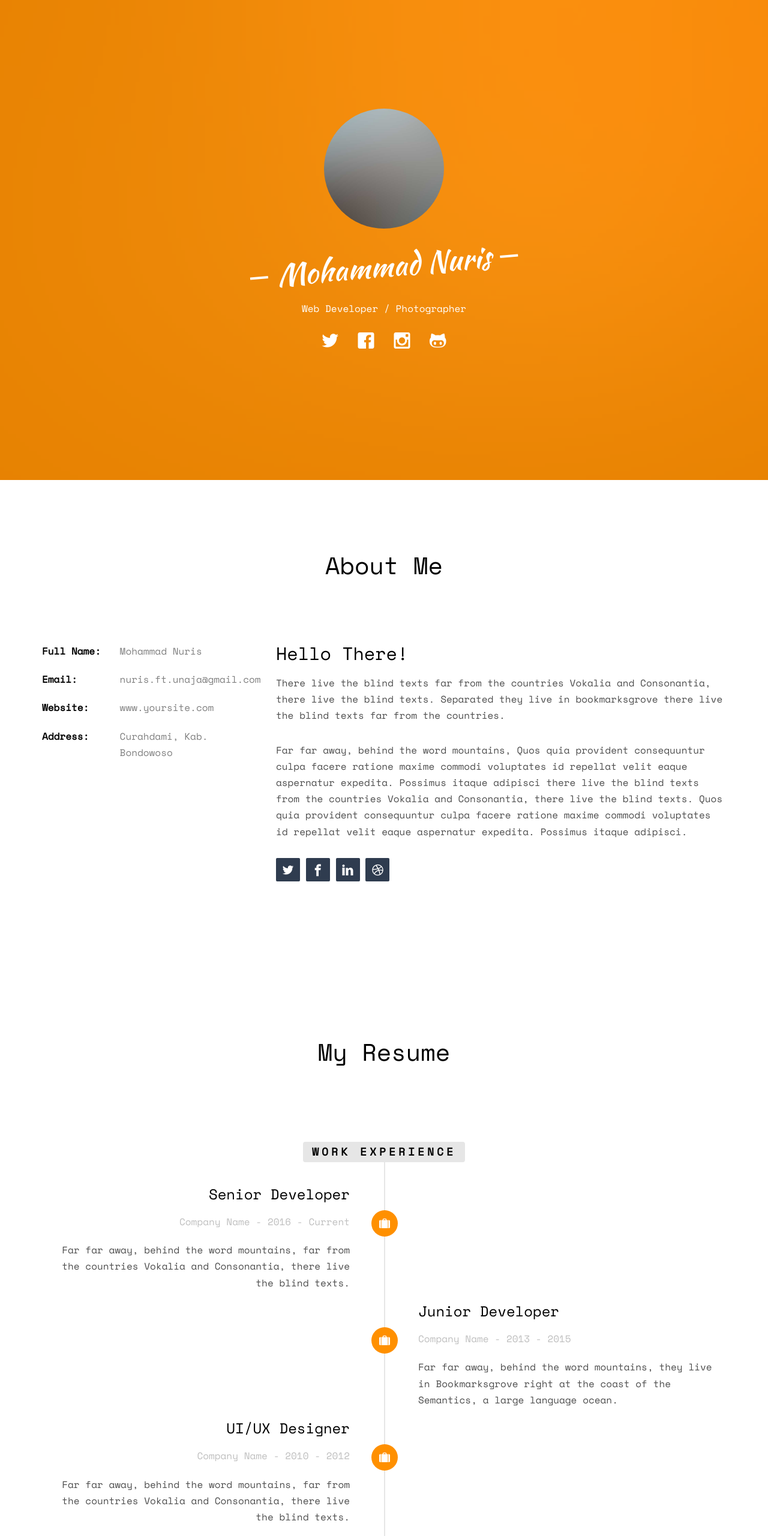
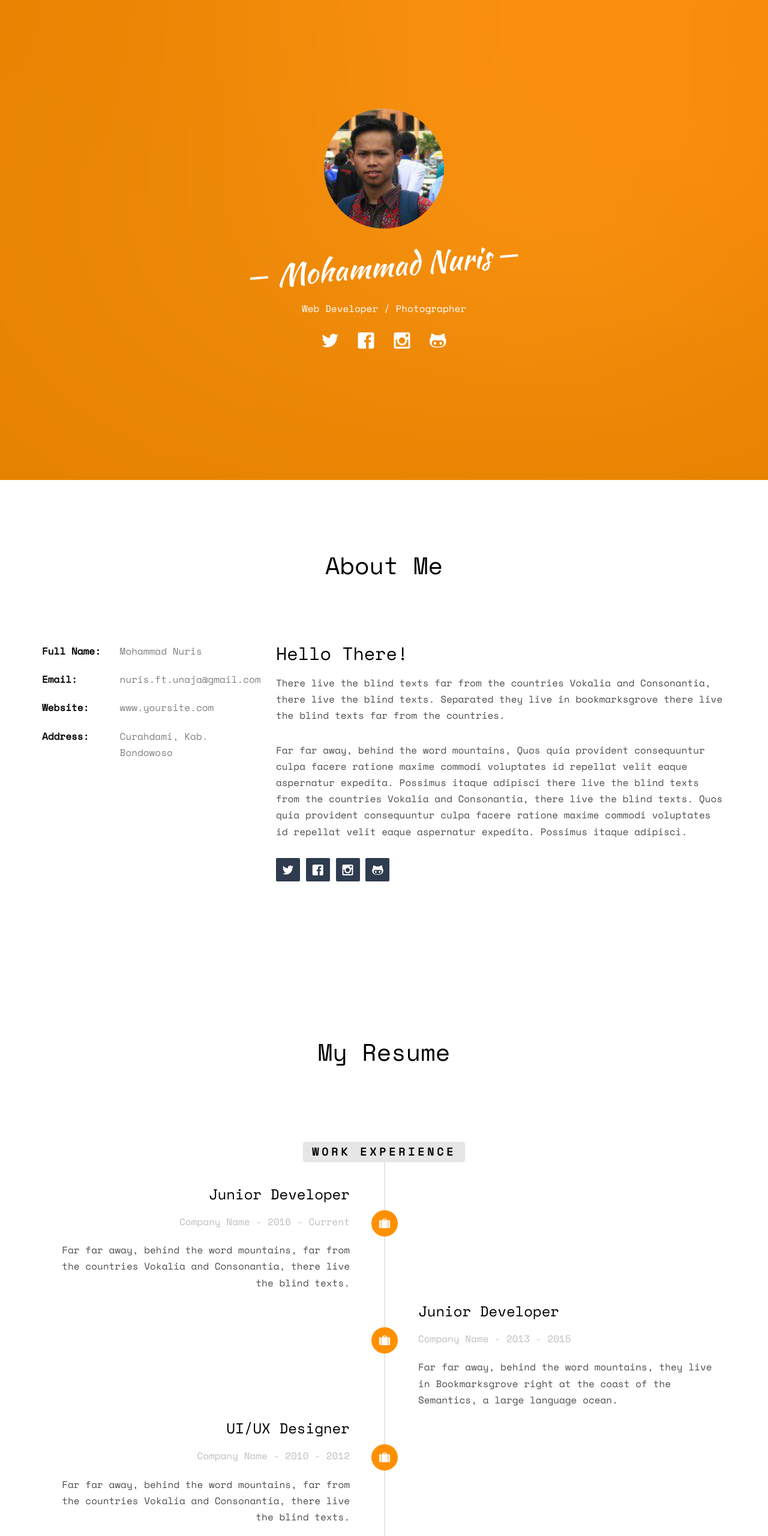
Before and after one commit to mohnuris/Profile-CV, a plain HTML site: page index.html in a window 1280 px wide. Shown: the top 2560 px of the page at 60% size. Drawn offline with nearby package versions, Linux system fonts and the light colour scheme; some packages are replaced by stand-ins of ours; no server answers; files whose address does not match are found by name.

Commit message:
update index

```diff
--- a/index.html
+++ b/index.html
@@ -67,7 +67,7 @@
 				<div class="col-md-8 col-md-offset-2 text-center">
 					<div class="display-t js-fullheight">
 						<div class="display-tc js-fullheight animate-box" data-animate-effect="fadeIn">
-							<div class="profile-thumb" style="background: url(images/user-3.jpg);"></div>
+							<div class="profile-thumb" style="background: url(images/profile.png);"></div>
 							<h1><span>Mohammad Nuris</span></h1>
 							<h3><span>Web Developer / Photographer</span></h3>
 							<p>
@@ -108,10 +108,10 @@
 					<p>Far far away, behind the word mountains, Quos quia provident consequuntur culpa facere ratione maxime commodi voluptates id repellat velit eaque aspernatur expedita. Possimus itaque adipisci there live the blind texts from the countries Vokalia and Consonantia, there live the blind texts. Quos quia provident consequuntur culpa facere ratione maxime commodi voluptates id repellat velit eaque aspernatur expedita. Possimus itaque adipisci.</p>
 					<p>
 						<ul class="fh5co-social-icons">
-							<li><a href="#"><i class="icon-twitter2"></i></a></li>
-							<li><a href="#"><i class="icon-facebook3"></i></a></li>
-							<li><a href="#"><i class="icon-linkedin2"></i></a></li>
-							<li><a href="#"><i class="icon-dribbble2"></i></a></li>
+							<li><a href="https://twitter.com/Nuris_09"><i class="icon-twitter2"></i></a></li>
+									<li><a href="https://www.facebook.com/mohammad.nuris"><i class="icon-facebook2"></i></a></li>
+									<li><a href="https://www.instagram.com/zhang_ji_rui/"><i class="icon-instagram"></i></a></li>
+									<li><a href="https://github.com/mohnuris"><i class="icon-github"></i></a></li>
 						</ul>
 					</p>
 				</div>
@@ -136,7 +136,7 @@
 							<div class="timeline-badge"><i class="icon-suitcase"></i></div>
 							<div class="timeline-panel">
 								<div class="timeline-heading">
-									<h3 class="timeline-title">Senior Developer</h3>
+									<h3 class="timeline-title">Junior Developer</h3>
 									<span class="company">Company Name - 2016 - Current</span>
 								</div>
 								<div class="timeline-body">
@@ -346,13 +346,13 @@
 					<div class="chart" data-percent="90"><span><strong>AngularJS</strong>90%</span></div>
 				</div>
 				<div class="col-md-3 col-sm-6 col-xs-12 text-center">
-					<div class="chart" data-percent="85"><span><strong>Ruby</strong>85%</span></div>
+					<div class="chart" data-percent="85"><span><strong>VueJs</strong>85%</span></div>
 				</div>
 				<div class="col-md-3 col-sm-6 col-xs-12 text-center">
 					<div class="chart" data-percent="90"><span><strong>Java</strong>90%</span></div>
 				</div>
 			</div>
-			<div class="row">
+			<!-- <div class="row">
 				<div class="col-md-6">
 					<div class="progress-wrap">
 						<h3><span class="name-left">HTML5/CSS3</span><span class="value-right">95%</span></h3>
@@ -397,7 +397,7 @@
 						</div>
 					</div>
 					<div class="progress-wrap">
-						<h3><span class="name-left">Ruby</span><span class="value-right">70%</span></h3>
+						<h3><span class="name-left">VueJs</span><span class="value-right">40%</span></h3>
 						<div class="progress">
 						  <div class="progress-bar progress-bar-striped active" role="progressbar"
 						  aria-valuenow="70" aria-valuemin="0" aria-valuemax="100" style="width:70%">
@@ -421,7 +421,7 @@
 						</div>
 					</div>
 				</div>
-			</div>
+			</div> -->
 		</div>
 	</div>
 
```
